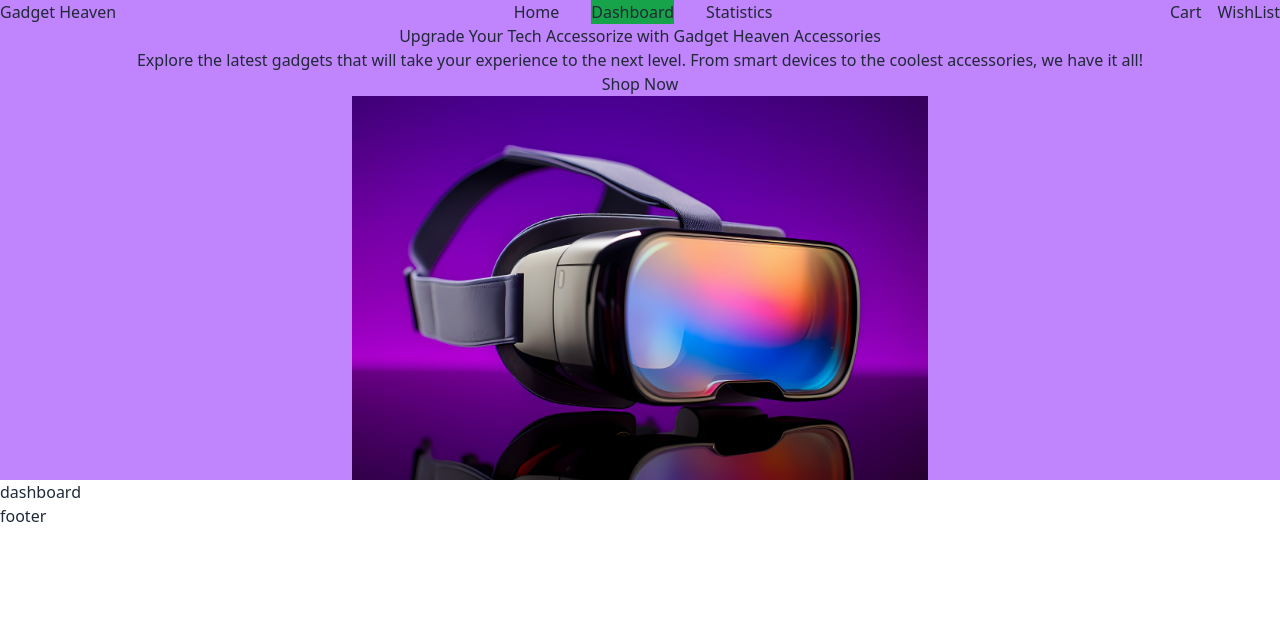
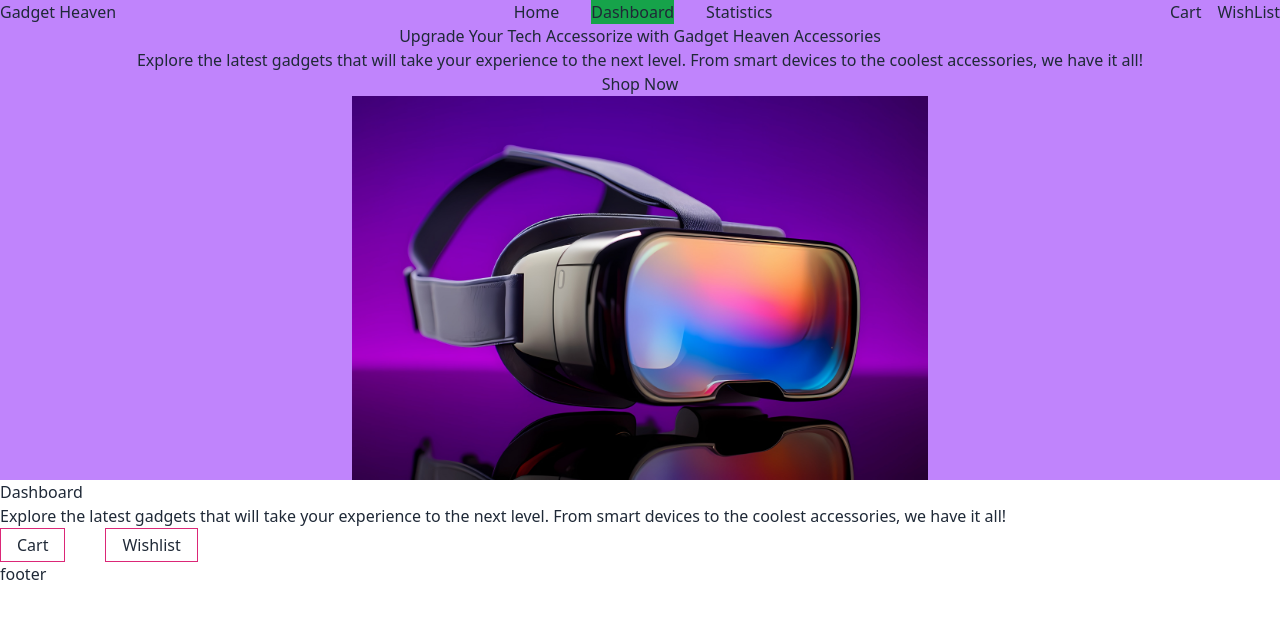
Before and after one commit to programming-hero-web-course-4/b10a8-gadget-heaven-m-im-ha, a React (Vite) app: page /dashboard in a window 1280 px wide. Shown: the top 618 px of the page. Built offline with nearby package versions, Linux system fonts and the light colour scheme.

Commit message:
edit Dashboard for cart data

```diff
--- a/src/context/ProductsProvider.jsx
+++ b/src/context/ProductsProvider.jsx
@@ -4,10 +4,10 @@ export const ProductContext = createContext();
 
 export function ProductsProvider({ children }) {
   const [selectCategory, setSelectCategory] = useState("All Product");
-  const [productDetails, setProductDetails] = useState([]);
+  const [productDetails, setProductDetails] = useState({});
   const [isDetailsView, setIsDetailsView] = useState(false);
   const [addToCart, setAddToCart] = useState([]);
-    console.log(addToCart);
+    // console.log(addToCart);
 
   return (
     <ProductContext.Provider
--- a/src/ui/Dashboard.jsx
+++ b/src/ui/Dashboard.jsx
@@ -1,9 +1,41 @@
+import { useContext } from "react";
+import { ProductContext } from "../context/ProductsProvider";
+
 function Dashboard() {
-    return (
-        <div>
-            dashboard
+  const { addToCart } = useContext(ProductContext);
+  console.log(addToCart);
+
+  return (
+    <div>
+      <div>
+        <h3>Dashboard</h3>
+        <p>
+          Explore the latest gadgets that will take your experience to the next
+          level. From smart devices to the coolest accessories, we have it all!
+        </p>
+        <div className="flex gap-10">
+          <button className="border border-pink-600 px-4 py-1">Cart</button>
+          <button className="border border-pink-600 px-4 py-1">Wishlist</button>
         </div>
-    )
+      </div>
+      <div className="grid grid-cols-1">
+        {addToCart.length > 0 &&
+          addToCart.map((item) => (
+            <div key={item.product_id} className="flex gap-10">
+              <div>
+                <img className="w-40" src={item.product_image} alt="" />
+              </div>
+              <div className="flex flex-col gap-6">
+                <h4>{item.product_title}</h4>
+                <p>{item.description}</p>
+                <p>price : {item.price}</p>
+              </div>
+              <button>✖️</button>
+            </div>
+          ))}
+      </div>
+    </div>
+  );
 }
 
-export default Dashboard
+export default Dashboard;
```
